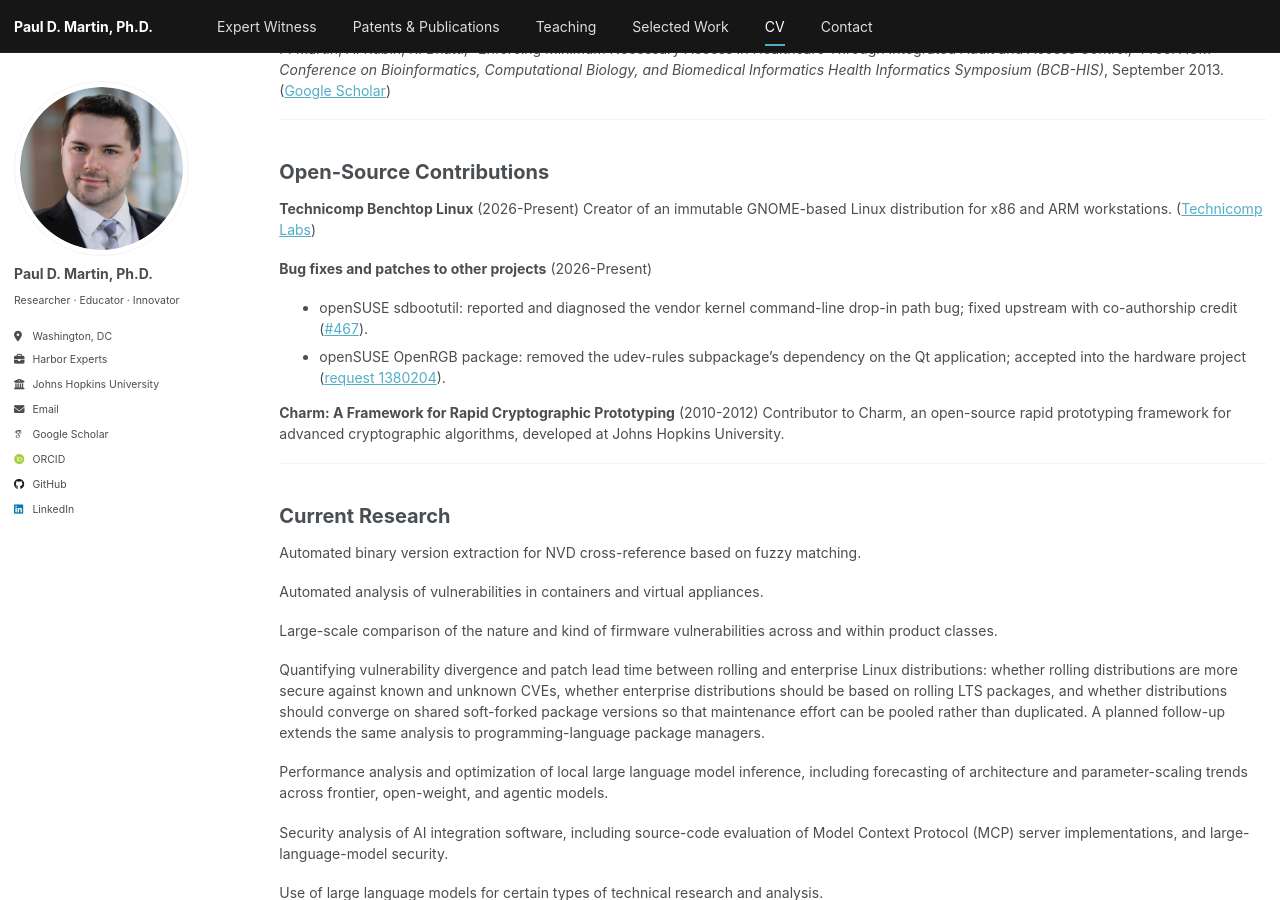
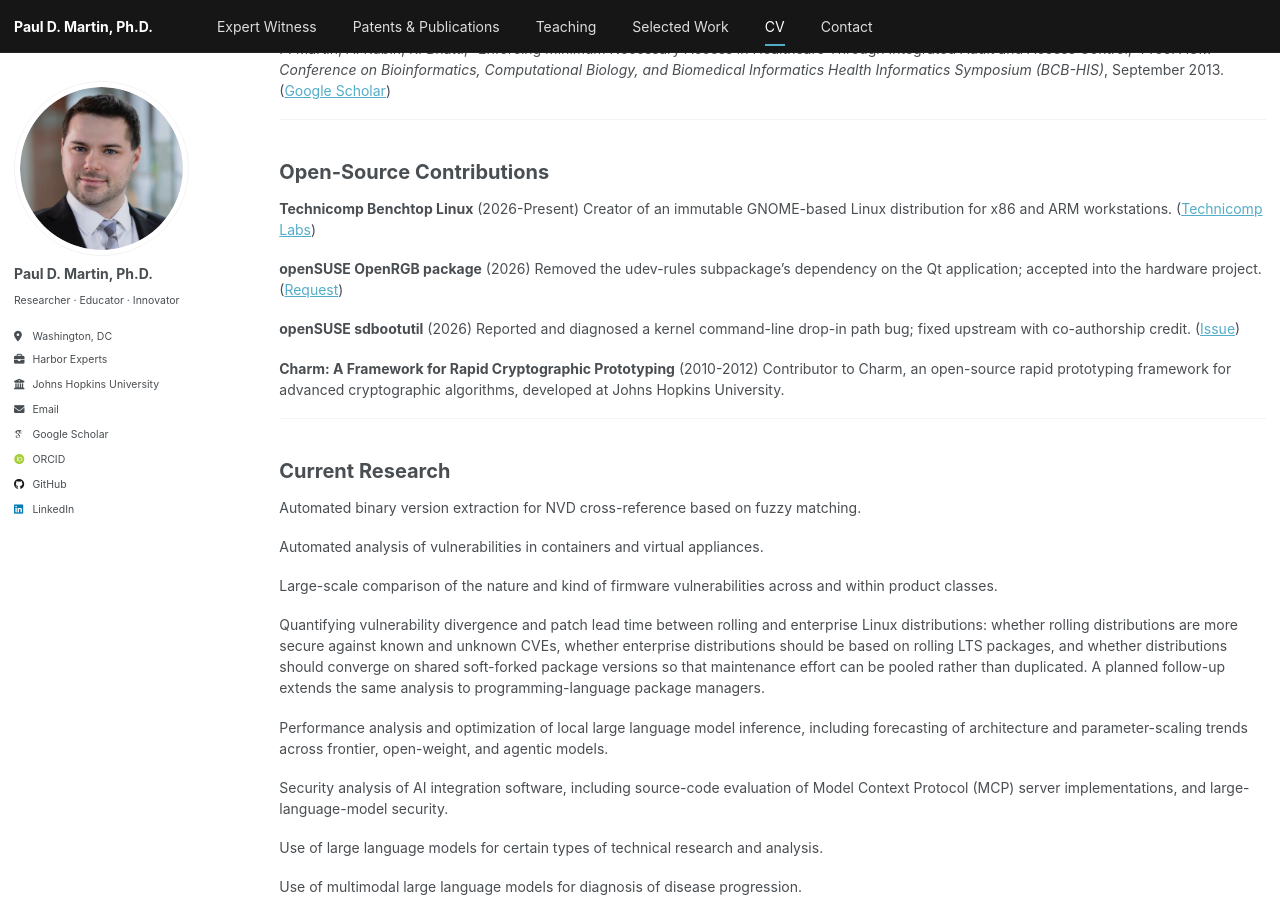
Before and after one commit to pauldmartinphd/pauldmartinphd.github.io, a Jekyll site: the page built from _pages/cv.md, in a window 1280 px wide and 900 px high, scrolled down 1943 px. Built offline with Jekyll 4.4.1, drawn with Linux system fonts in a browser that asks for light colours; some web fonts are replaced.

Commit message:
CV: list the openSUSE fixes as ordinary entries, no subsection

```diff
--- a/_pages/cv.md
+++ b/_pages/cv.md
@@ -111,10 +111,11 @@ P. Martin, A. Rubin, R. Bhatti, "Enforcing Minimum Necessary Access in Healthcar
 **Technicomp Benchtop Linux** (2026-Present)
 Creator of an immutable GNOME-based Linux distribution for x86 and ARM workstations. ([Technicomp Labs](https://technicomplabs.io/benchtop/))
 
-**Bug fixes and patches to other projects** (2026-Present)
+**openSUSE OpenRGB package** (2026)
+Removed the udev-rules subpackage's dependency on the Qt application; accepted into the hardware project. ([Request](https://build.opensuse.org/request/show/1380204))
 
-- openSUSE sdbootutil: reported and diagnosed the vendor kernel command-line drop-in path bug; fixed upstream with co-authorship credit ([#467](https://github.com/openSUSE/sdbootutil/issues/467)).
-- openSUSE OpenRGB package: removed the udev-rules subpackage's dependency on the Qt application; accepted into the hardware project ([request 1380204](https://build.opensuse.org/request/show/1380204)).
+**openSUSE sdbootutil** (2026)
+Reported and diagnosed a kernel command-line drop-in path bug; fixed upstream with co-authorship credit. ([Issue](https://github.com/openSUSE/sdbootutil/issues/467))
 
 **Charm: A Framework for Rapid Cryptographic Prototyping** (2010-2012)
 Contributor to Charm, an open-source rapid prototyping framework for advanced cryptographic algorithms, developed at Johns Hopkins University.
```
